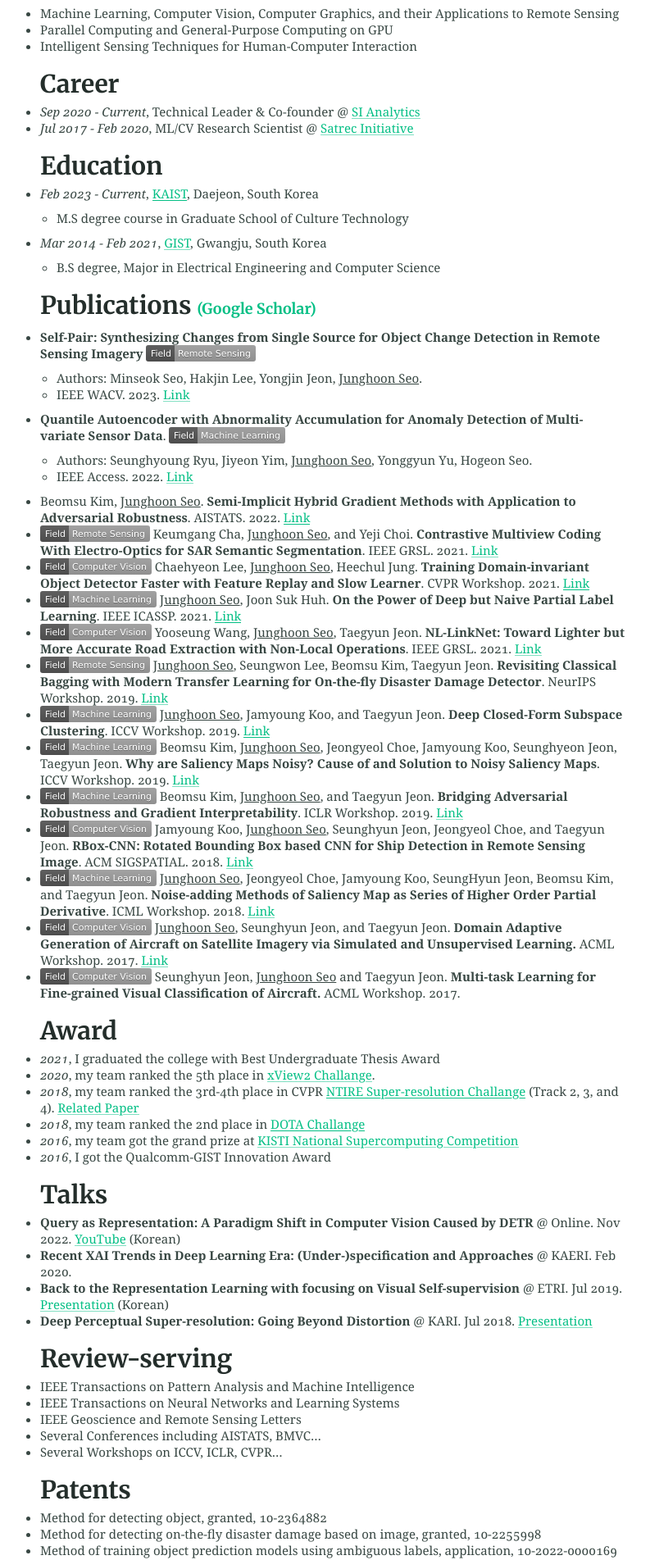
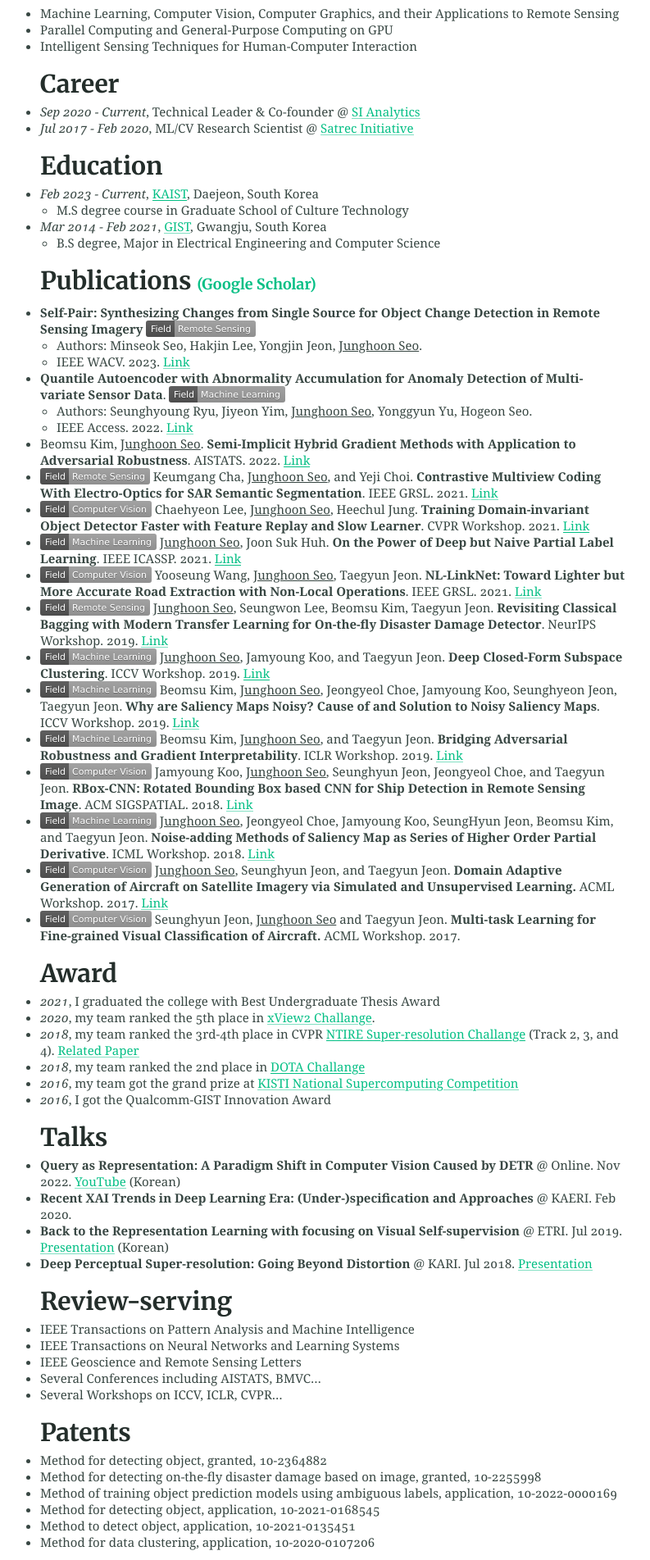
Before and after one commit to mikigom/mikigom.github.io, a Jekyll site: the page built from index.md, in a window 1280 px wide. Shown: the part 610-2513 px from the top of the page at 82% size, without its empty margins (234-1027 px from the left). Built offline with Jekyll 4.4.1, drawn with Linux system fonts in a browser that asks for light colours.

Commit message:
Update _typography.scss

```diff
--- a/_sass/sassline-base/_typography.scss
+++ b/_sass/sassline-base/_typography.scss
@@ -109,8 +109,8 @@
       }
 
       ol, ul {
-        padding-top: 1rem;
-        margin-bottom: 1rem;
+        padding-top: 0rem;
+        margin-bottom: 0rem;
         margin-left: 2rem;
       }
     }
```
